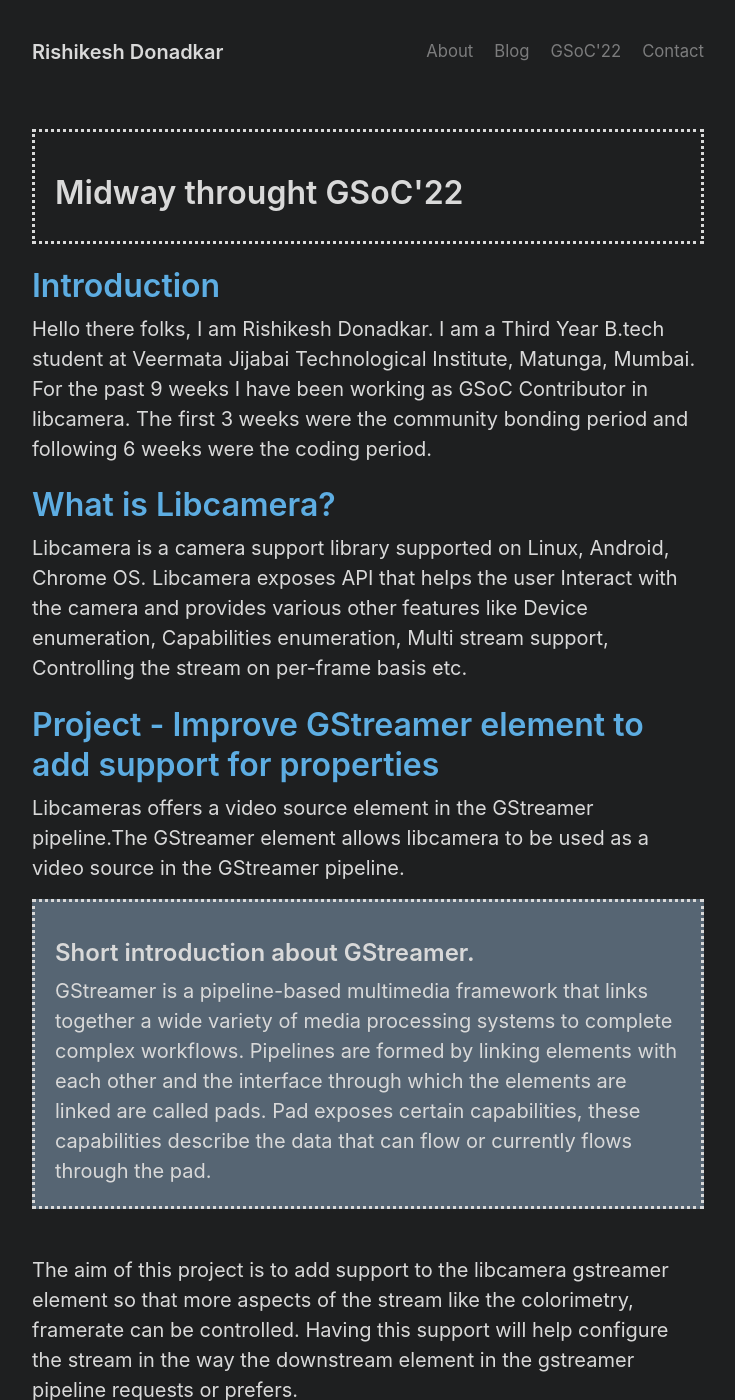
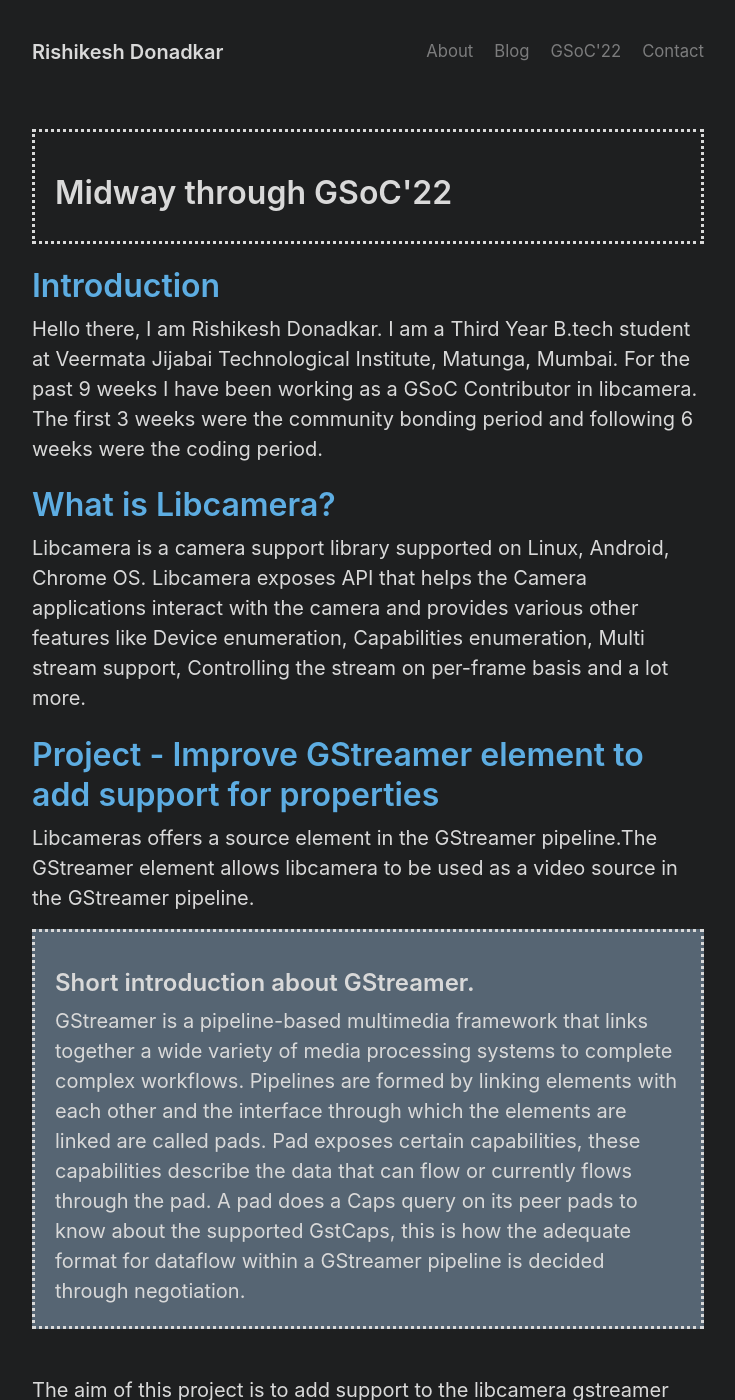
Before and after one commit to RISHI27-dot/rishi27-dot.github.io, a Jekyll site: the page built from midway_blog/home.md, in a window 1280 px wide and 1400 px high. Shown: the whole window, without its empty margins (272-1007 px from the left). Built offline with Jekyll 4.4.1, drawn with Linux system fonts in a browser that asks for light colours; some of the changed text lies outside the part shown.

Commit message:
minor changes

````diff
--- a/midway_blog/home.md
+++ b/midway_blog/home.md
@@ -4,28 +4,28 @@ title: Blogs
 ---
 
 <div style="padding:20px;border-style: dotted;">
-  <h1><span style="#F6DDCC "> Midway throught GSoC'22 </span></h1>
+  <h1><span style="#F6DDCC "> Midway through GSoC'22 </span></h1>
 </div>
 
 
 # <span style="color:#5DADE2"> Introduction </span>
 
-Hello there folks, I am Rishikesh Donadkar. I am a Third Year B.tech student at Veermata Jijabai Technological Institute, Matunga, Mumbai. For the past 9 weeks I have been working as GSoC Contributor in libcamera. The first 3 weeks were the community bonding period and following 6 weeks were the coding period.
+Hello there, I am Rishikesh Donadkar. I am a Third Year B.tech student at Veermata Jijabai Technological Institute, Matunga, Mumbai. For the past 9 weeks I have been working as a GSoC Contributor in libcamera. The first 3 weeks were the community bonding period and following 6 weeks were the coding period.
 
 
 # <span style="color:#5DADE2"> What is Libcamera? </span>
 
-Libcamera is a camera support library supported on Linux, Android, Chrome OS. Libcamera exposes API that helps the user Interact with the camera and provides various other features like
-Device enumeration, Capabilities enumeration, Multi stream support, Controlling the stream on per-frame basis etc.
+Libcamera is a camera support library supported on Linux, Android, Chrome OS. Libcamera exposes API that helps the Camera applications interact with the camera and provides various other features like
+Device enumeration, Capabilities enumeration, Multi stream support, Controlling the stream on per-frame basis and a lot more.
 
 # <span style="color:#5DADE2"> Project - Improve GStreamer element to add support for properties </span>
 
-Libcameras offers a video source element in the GStreamer pipeline.The GStreamer element allows libcamera to be used as a video source in the GStreamer pipeline.
+Libcameras offers a source element in the GStreamer pipeline.The GStreamer element allows libcamera to be used as a video source in the GStreamer pipeline.
 
 
 <div style="background-color:#566573;padding:20px;border-style: dotted">
   <h2>Short introduction about GStreamer.</h2>
-    GStreamer is a pipeline-based multimedia framework that links together a wide variety of media processing systems to complete complex workflows. Pipelines are formed by linking elements with each other and the interface through which the elements are linked are called pads. Pad exposes certain capabilities, these capabilities describe the data that can flow or currently flows through the pad.
+    GStreamer is a pipeline-based multimedia framework that links together a wide variety of media processing systems to complete complex workflows. Pipelines are formed by linking elements with each other and the interface through which the elements are linked are called pads. Pad exposes certain capabilities, these capabilities describe the data that can flow or currently flows through the pad. A pad does a Caps query on its peer pads to know about the supported GstCaps, this is how the adequate format for dataflow within a GStreamer pipeline is decided through negotiation.
 </div>
 <br>
 
@@ -33,8 +33,8 @@ The aim of this project is to add support to the libcamera gstreamer element so
 
 # <span style="color:#5DADE2"> My experience as a GSoC contributor in libcamera </span>
 
-This is the first time I am contributing to an open source project. Like most of the people who are new to the open source world I was intimidated by the huge codebase of libcamera. Like all other GStreamer elements libcamerasrc uses the <span style="color:#9CF110 "> GObject </span> programming model along with <span style="color:#9CF110 "> GLib </span>
-At first I found it quite difficult to study the code base. I learned how object orientation is done in using the GObject, following this I studied how the libcamera gstreamer element uses the GObject and GLib along with the libcamera exposed API to make a source element in the gstreamer pipeline. After understanding what all the functions do by looking at the  GStreamer upstream documentation, GObject and GLib documentation for API reference I got a clear picture of the code base. My mentor Umang and Vedant helped me a lot in understanding the code base and clearing the doubts I had.
+This is the first time I am contributing to an open source project. Like most of the people who are new to the open source world I was intimidated by the huge codebase of libcamera. Like all other GStreamer elements libcamerasrc uses the <span style="color:#9CF110 "> GObject </span> programming model along with <span style="color:#9CF110 "> GLib </span>.
+At first I found it quite difficult to study the code base. I learned how object orientation is done in using the GObject, following this I studied how the libcamera gstreamer element uses the GObject and GLib along with the libcamera exposed API to make a source element in the gstreamer pipeline. After understanding what all the functions do by looking at the  GStreamer upstream documentation, GObject and GLib documentation for API reference I got a clear picture of the code base. My mentors Umang and Vedant helped me a lot in understanding the code base and clearing the doubts I had.
 
 
 ## <span style="color:#C39BD3 "> Student Application period </span>
@@ -49,7 +49,7 @@ The coding period for GSoC’22 started on 12th of June. There were many aspects
 
 ### <span style="color:#F1948A "> Colorimetry Support </span>
 
-In the GStreamer colorimetry consist of four fields namely primaries, color matrix, transfer function and range. GStreamer elements negotiate colorimetry in the form of strings through the caps. A downstream element will request single or multiple colorimetry through the caps and libcamera will provide a stream with the requested colorimetry if it can be supported by the camera hardware. Following examples show how colorimetry can be requested by the downstream elements.
+In the GStreamer colorimetry consist of four fields namely primaries, color matrix, transfer function and range. GStreamer elements negotiate colorimetry in the form of strings through the capabilities. A downstream element will request single or multiple colorimetry through the caps and libcamera will provide a stream with the requested colorimetry if it can be supported by the camera hardware. Following examples show how colorimetry can be requested by the downstream elements.
 
 Single colorimetry
 ```
@@ -66,6 +66,8 @@ gst-launch-1.0 libcamerasrc ! "video/x-raw,colorimetry={bt709,bt2020}" ! ...
 ```
 In this case the multiple colorimetry options are requested in preference order , any one among these colorimetreis if supported by the camera hardware is chosen and applied to the stream(s).
 
+Downstream elements can also specify the colorimetry they prefer/want through the caps exposed on their sink pad.
+
 # <span style="color:#5DADE2"> Ongoing work </span>
 
 * Testing the single colorimetry support.
````
Also changed, not shown: gsoc/weeks/week0.4.md (+1 -1 lines).
